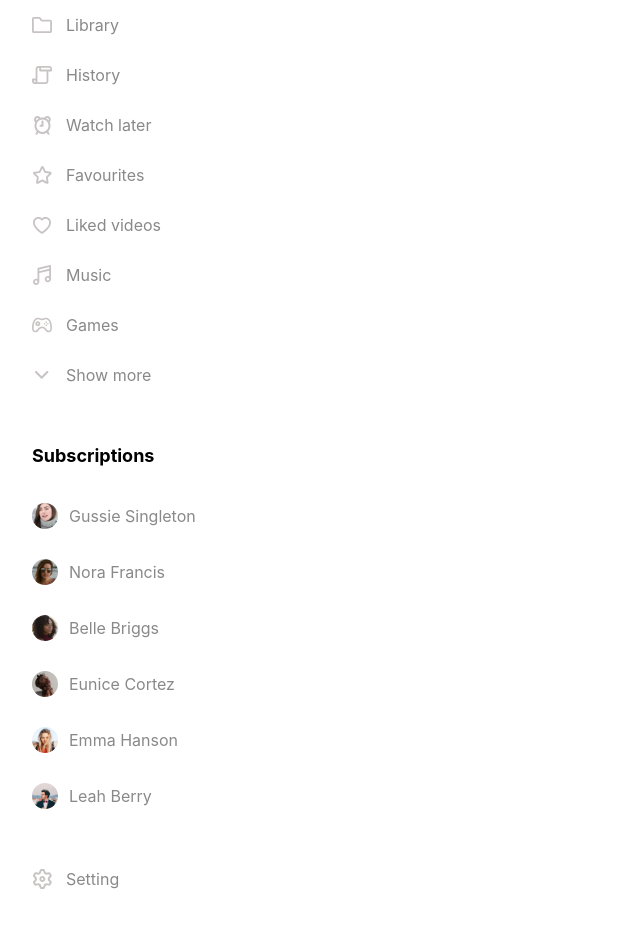
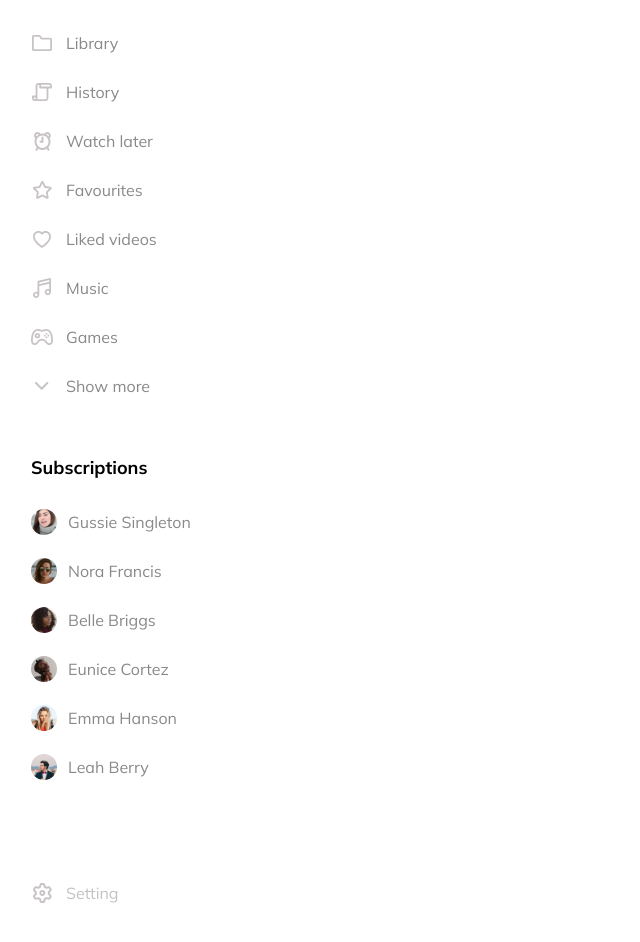
Before and after one commit to UlyanaFilkova/YouTube_Project, a plain HTML site: page index.html in a window 1280 px wide. Shown: the part 260-1202 px from the top of the page, without its empty margins (0-640 px from the left). Drawn offline with Linux system fonts and the light colour scheme.

Commit message:
debug paddings and gap

```diff
--- a/index.html
+++ b/index.html
@@ -9,16 +9,7 @@
     <title>YouTube</title>
 
     <link
-      rel="preconnect"
-      href="https://fonts.googleapis.com"
-    />
-    <link
-      rel="preconnect"
-      href="https://fonts.gstatic.com"
-      crossorigin
-    />
-    <link
-      href="https://fonts.googleapis.com/css2?family=Mulish:ital,wght@0,200..1000;1,200..1000&display=swap"
+      href="https://fonts.googleapis.com/css2?family=Mulish:wght@200..1000&display=swap"
       rel="stylesheet"
     />
     <link
@@ -405,7 +396,7 @@
             </ul>
           </nav>
 
-          <div class="aside__button">
+          <div class="aside__button aside__button_footer">
             <div class="aside__icon">
               <svg
                 width="19"
@@ -423,7 +414,9 @@
             <div class="aside__title">Setting</div>
           </div>
         </aside>
-        <article class="article"></article>
+        <article class="article">
+          <section class="small-videos"></section>
+        </article>
       </main>
     </div>
   </body>
--- a/src/css/default.css
+++ b/src/css/default.css
@@ -4,11 +4,6 @@
 *::before,
 *::after {
   box-sizing: border-box;
-}
-
-* {
-  font-family: "Inter", sans-serif, "Open Sans", "Segoe UI", Tahoma, Helvetica,
-    Verdana, sans-serif;
 }
 
 /* Убираем внутренние отступы */
--- a/src/css/style.css
+++ b/src/css/style.css
@@ -11,7 +11,10 @@ body {
   flex-direction: column;
   gap: 30px;
   height: 100%;
-  margin-top: 20px;
+  font-family: "Mulish", sans-serif;
+  font-weight: 400;
+  font-optical-sizing: auto;
+  font-style: normal;
 }
 
 /* #region HEADER*/
@@ -20,12 +23,13 @@ body {
   height: 84px;
   display: flex;
   gap: 60px;
+  padding: 20px 0;
 }
 
 .header__left {
   width: 196px;
   height: 100%;
-  padding-left: 32px;
+  padding-left: 31px;
   display: flex;
   justify-content: space-between;
   align-items: center;
@@ -75,7 +79,6 @@ body {
 }
 
 .header__search-input::placeholder {
-  font-family: "Mulish", sans-serif;
   font-size: 16px;
   color: var(--var-third-font-color);
 }
@@ -141,8 +144,8 @@ body {
   display: flex;
   flex-direction: column;
   justify-content: space-between;
-  gap: 60px;
-  padding: 0 0 40px 32px;
+  gap: 103px;
+  padding: 0 0 40px 31px;
   color: var(--var-second-font-color);
 }
 
@@ -155,11 +158,11 @@ body {
 .aside__ul {
   display: flex;
   flex-direction: column;
-  gap: 30px;
+  gap: 29px;
 }
 
 .aside__ul_subscriptions {
-  gap: 30px;
+  gap: 23px;
 }
 
 .aside__h4 {
@@ -172,7 +175,7 @@ body {
 .aside__button {
   display: flex;
   align-items: center;
-  gap: 14px;
+  gap: 13px;
   font-size: 16px;
   width: 100%;
   color: #898989;
@@ -181,6 +184,10 @@ body {
 
 .aside__button_subscriptions {
   gap: 11px;
+}
+
+.aside__button_footer{
+  color: var(--var-forth-font-color);
 }
 
 .aside__img {
@@ -201,7 +208,7 @@ body {
   display: flex;
   align-items: center;
   justify-content: center;
-  width: 20px;
+  width: 22px;
 }
 
 .aside__icon svg path {
--- a/src/css/variables.css
+++ b/src/css/variables.css
@@ -6,6 +6,7 @@
   --var-main-font-color: #19202c;
   --var-second-font-color: #898989;
   --var-third-font-color: #a9acb4;
+  --var-forth-font-color: #c2c2c2;
   --var-important-font-color: #ff0000;
   --var-accent-font-color: #000;
 }
```
